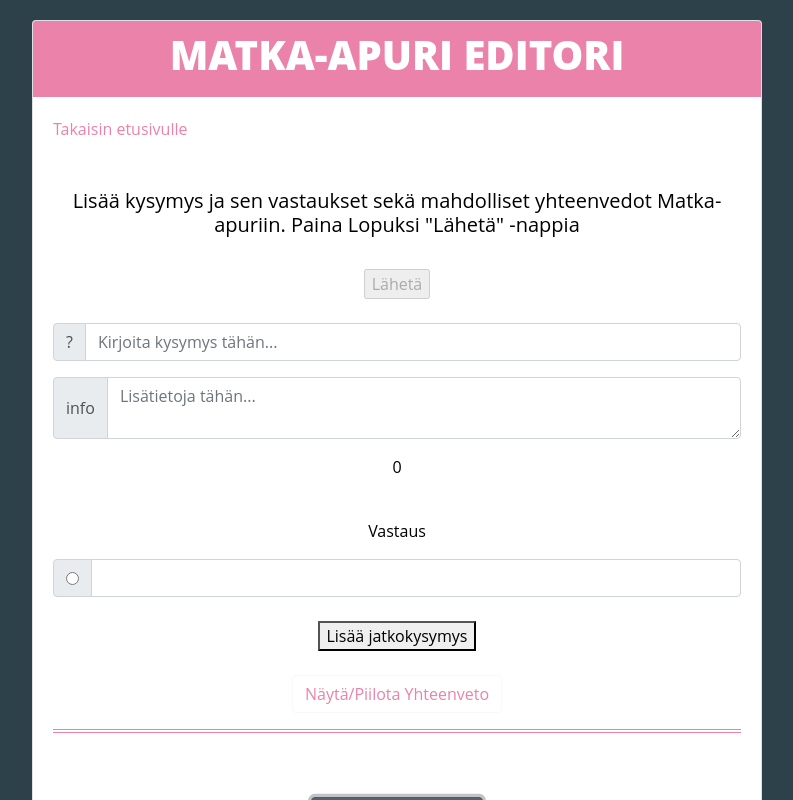
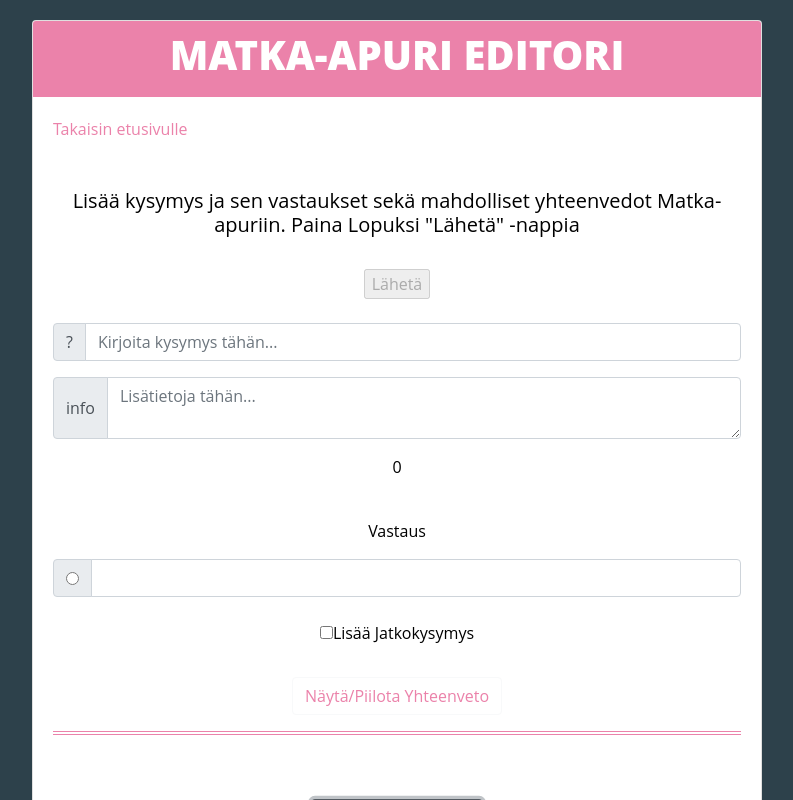
Before and after one commit to DiginikkaritPro/MatkaApuri_CRUD, a React (Create React App) app: page /createquestion in a window 1280 px wide. Both pictures are taken after a click on the button "Lisää vastauskenttä". Shown: the top 800 px of the page, without its empty margins (243-1036 px from the left). Built offline with nearby package versions, Linux system fonts and the light colour scheme; no server answers; a web font is replaced by a local one.

Commit message:
added checkboxes

```diff
--- a/src/components/createQuestion.js
+++ b/src/components/createQuestion.js
@@ -11,6 +11,7 @@ import {
   getLastAnswerId
 } from "../functions/ClientFunctions";
 
+
 // Jotain
 
 const CreateQuestion = () => {
@@ -18,6 +19,7 @@ const CreateQuestion = () => {
     if(newAnswerId === 0){
     getNewAnswerId();
     }
+    console.log(followUpAmount)
   })
   const {
     newQuestionIdObject,
@@ -25,7 +27,9 @@ const CreateQuestion = () => {
     answersArrayObject,
     allAnswerIdsObject,
     disabledSubmitObject,
-    newAnswerIdObject
+    newAnswerIdObject,
+    followUpAmountObject,
+    followUpCheckedObject
   } = useContext(CRUDContext);
   const [newQuestionId, setNewQuestionId] = newQuestionIdObject;
   const [newFollowUpQuestionId, setNewFollowUpQuestionId] = newFollowUpIdObject;
@@ -33,6 +37,8 @@ const CreateQuestion = () => {
   const [allAnswerIds, setAllAnswerIds] = allAnswerIdsObject;
   const [disabledSubmit, setDisabledSubmit] = disabledSubmitObject;
   const [newAnswerId, setNewAnswerId] = newAnswerIdObject;
+  const [followUpAmount, setFollowUpAmount] = followUpAmountObject;
+  const [followUpChecked, setFollowUpChecked] = followUpCheckedObject;
 
   const removeAnswerAndSummary = () => {
     console.log(newAnswerId);
@@ -73,7 +79,22 @@ const CreateQuestion = () => {
       setDisabledSubmit(answersArray.length < 1);
 
   };
-
+  let handleChange = (e) => {
+  const id = e.target.id
+  if(e.target.checked === true){
+    setFollowUpAmount(prev => {
+      return [...prev, id]
+    })
+  }
+  else{
+   setFollowUpAmount(prev => {
+     return prev.filter(element => {
+      return element!==id
+    })
+  })
+  }
+  document.getElementById(id).checked = !document.getElementById(id).checked
+  }
   const AnswerListForm = (newAnswerId) => {
     return (
       <div id={newAnswerId}>
@@ -96,25 +117,16 @@ const CreateQuestion = () => {
           />
         </div>
         <br />
-        <NavLink
-          to={{
-            pathname: "/followupquestion",
-            allAnswerIds: allAnswerIds,
-            newQuestionIdForFollowUp: newQuestionId,
-          }}
-        >
-          <button
-            id={
-              "followUpQuestionCheckBox" +
-              newAnswerIdForFollowUp +
-              newQuestionIdForFollowUp +
-              newFollowUpQuestionId
-            }
-            type="button"
+        <label>
+          <input
+            id={newAnswerId}
+            type="checkbox"
+            onChange={handleChange}
           >
-            Lisää jatkokysymys{" "}
-          </button>
-        </NavLink>
+          </input>
+          Lisää Jatkokysymys
+          </label>
+
         <br />
         <br />
       </div>
@@ -180,6 +192,7 @@ const CreateQuestion = () => {
   };
 
   const submitData = () => {
+    //askFollowUpQuestions(followUpAmount);
     insertNewQuestion(
       newQuestionId,
       document.getElementById("inputID").value,
@@ -199,10 +212,10 @@ const CreateQuestion = () => {
         document.getElementById("linkInput"+ansId).value
       );
     });
+
+
   };
 
-  const newAnswerIdForFollowUp = 0; // TODO
-  const newQuestionIdForFollowUp = 0; // TODO
 
   let QuestionListForm = () => {
     return (
--- a/src/components/questionContext.js
+++ b/src/components/questionContext.js
@@ -1,6 +1,5 @@
 import React, {useState, createContext, useEffect} from 'react';
 import {
-    getLastAnswerId,
     getLastQuestionId,
     getLastFollowUpQuestionId
 } from '../functions/ClientFunctions'
@@ -14,6 +13,8 @@ export const CRUDProvider = props => {
     const [allAnswerIds, setAllAnswerIds] = useState([]);
     const [disabledSubmit, setDisabledSubmit] = useState(true);
     const [newAnswerId, setNewAnswerId] = useState(0);
+    const [followUpAmount, setFollowUpAmount] = useState([]);
+    const [followUpChecked, setFollowUpChecked] = useState(false)
 
 
     useEffect(() => {
@@ -49,6 +50,8 @@ export const CRUDProvider = props => {
             allAnswerIdsObject: [allAnswerIds, setAllAnswerIds],
             disabledSubmitObject: [disabledSubmit, setDisabledSubmit],
             newAnswerIdObject: [newAnswerId, setNewAnswerId],
+            followUpAmountObject: [followUpAmount, setFollowUpAmount],
+            followUpCheckedObject: [followUpChecked, setFollowUpChecked]
         }}>
             {props.children}
         </CRUDContext.Provider>
```
Also changed, not shown: src/functions/askFollowUpQuestions.js (added, +7 -0 lines).
